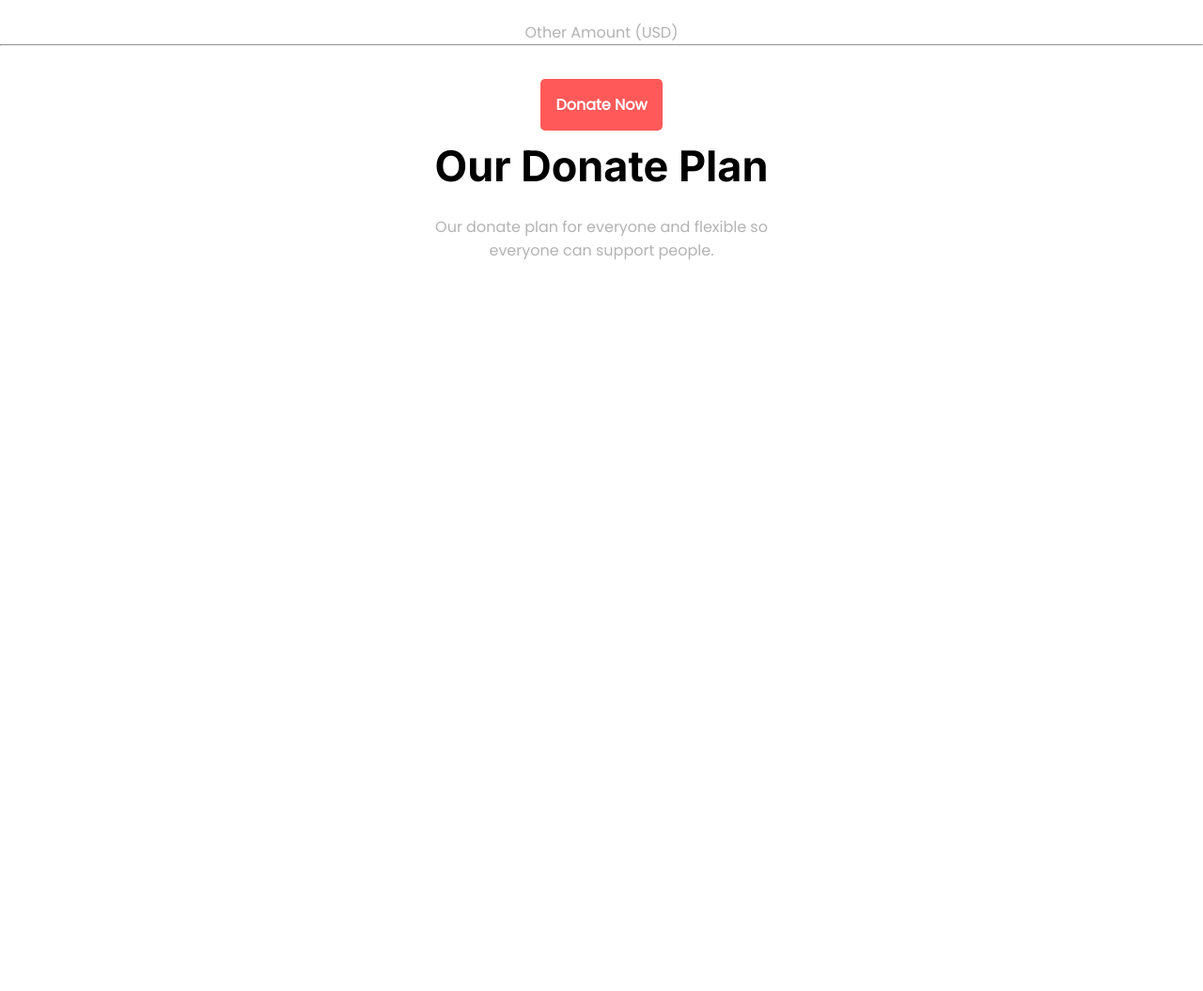
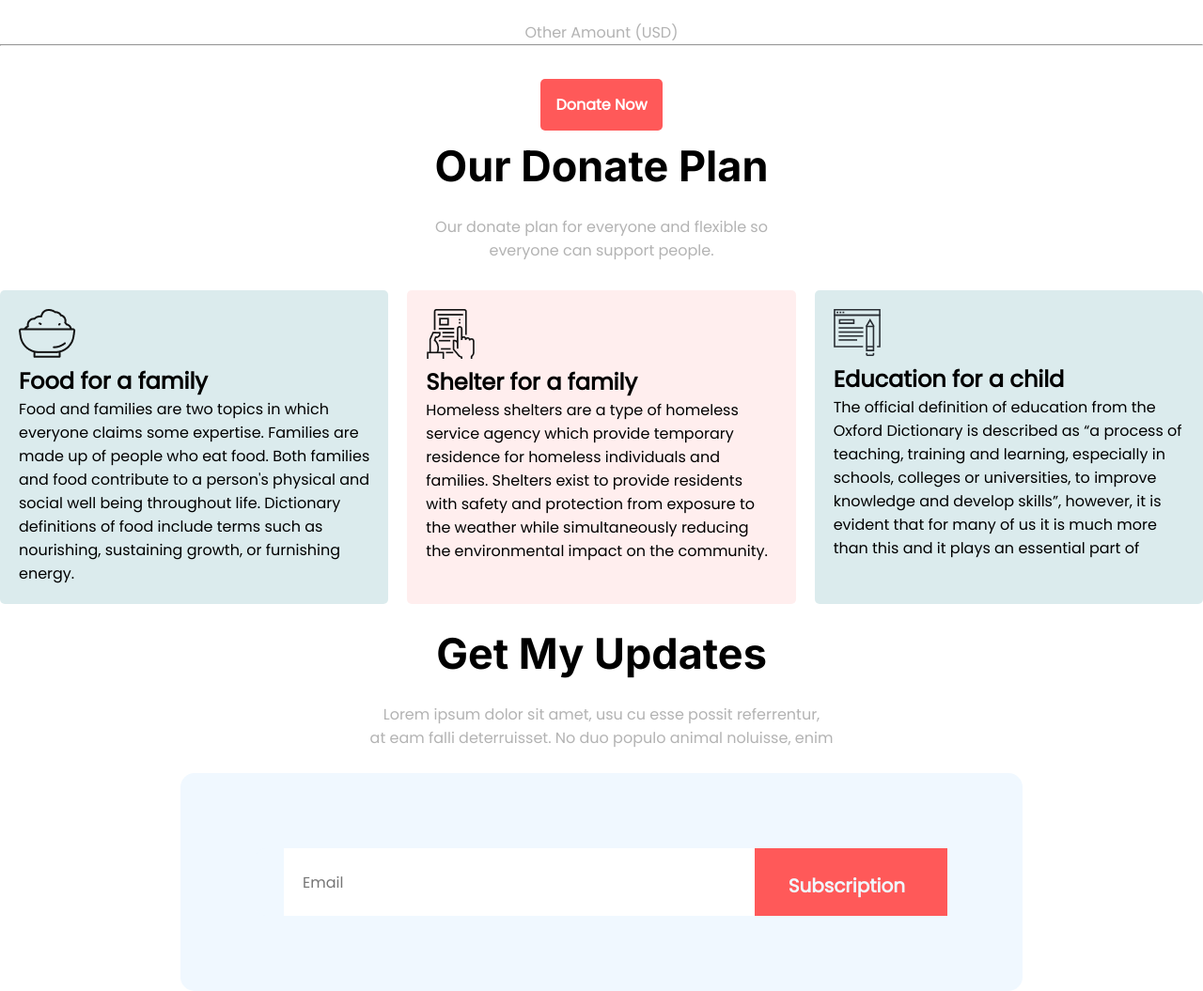
Before and after one commit to SagorMainul/donate-nowdays, a plain HTML site: page index.html in a window 1280 px wide. Shown: the part 906-1961 px from the top of the page at 94% size. Before the commit the page ends 1185 px from the top, so only its background shows below. Drawn offline with Linux system fonts and the light colour scheme.

Commit message:
updatefiles

```diff
--- a/index.html
+++ b/index.html
@@ -53,12 +53,70 @@
          </div>
     </section>
     <br>
-    <section>
-        <div class="balck-tagline">Our Donate Plan</div>
+    <section class="plan-section">
+        <div>
+          <h1 class="balck-tagline">  Our Donate Plan</h1>
+        </div>
         <br>
         <p class="black-titles">Our donate plan for everyone and flexible so <br>
             everyone can support people.</p>
-    </section>
+            <div id="div-icon-boxs">
+                <div class="image-box dvr-right">
+                    <img src="./icons/food.png" alt="">
+                    <h2 >
+                        Food for a family
+                    </h2>
+                    <p>
+                        Food and families are two topics in which everyone claims some expertise. Families are made up of people who eat food. Both families and food contribute to a person's physical and social well being throughout life. Dictionary definitions of food include terms such as nourishing, sustaining growth, or furnishing energy.
+                    </p>
+                </div>
+                <div  id="bg-color1" class="image-box dvr-right">
+                    <img src="./icons/Frame-1.png" alt="">
+                    <h2>
+                        Shelter for a family
+                    </h2>
+                    <p>
+                        Homeless shelters are a type of homeless service agency which provide temporary residence for homeless individuals and families. Shelters exist to provide residents with safety and protection from exposure to the weather while simultaneously reducing the environmental impact on the community.
+                    </p>
+                </div>
+                <div id="bg-color2" class="image-box ">
+                    <img  id="SVG-size" src="./icons/icon4.svg" alt="">
+                    <h2>
+                        Education for a child
+                    </h2>
+                    <p>
+
+The official definition of education from the Oxford Dictionary is described as “a process of teaching, training and learning, especially in schools, colleges or universities, to improve knowledge and develop skills”, however, it is evident that for many of us it is much more than this and it plays an essential part of
+                    </p>
+                </div>
+            </div>
+            </section>
+            <br>
+
+            <section>
+                <section id="Update-section">
+                    <h1 class="balck-tagline">Get My Updates
+                    </h1>
+                    <br>
+                    <p class="black-titles">
+                        Lorem ipsum dolor sit amet, usu cu esse possit referrentur,<br> at eam falli
+                        deterruisset. No duo populo animal noluisse, enim
+                    </p>
+                    <br>
+                    <div class="newsletter">
+                     <div id="form-1">
+                            <div id="email-input">
+                            <input placeholder="Email" type="email" name="" id="form">
+                            </div>
+                            <div id="sub-button">
+                            <input id="done" type="button" value="Subscription">
+                            </div>
+                     </div>
+                    </div>
+            </section>
+
+
+
 </body>
 
 </html>
--- a/style.css
+++ b/style.css
@@ -83,3 +83,80 @@
     border-radius: 5px;
 
 }
+#div-icon-boxs {
+    display: flex;
+    margin-top: 30px;
+}
+
+.dvr-right {
+    margin-right: 20px;
+}
+
+
+
+.image-box {
+    width: 33%;
+    padding: 20px;
+    background-color: #4f9da634;
+    border-radius: 5px;
+    text-align: left;
+}
+#bg-color1{
+    background-color: rgba(256, 89, 89, 10%);
+}
+
+#SVG-size {
+    width: 50px;
+}
+
+.newsletter {
+    background-color: aliceblue;
+    padding: 80px;
+    margin-left: 15%;
+    margin-right: 15%;
+    border-radius: 15px;
+}
+
+#form-1 {
+    display: flex;
+    border-radius: 10px;
+    background-color: aliceblue;
+}
+
+#email-input {
+    color: #aba0a0;
+    padding-left: 30px;
+    width: 75%;
+}
+
+#form {
+    border: none;
+    height: 70px;
+    width: 100%;
+    color: rgba(240, 248, 255, 0.603);
+    font-weight: 600px;
+    font-size: 16px;
+    padding-left: 20px;
+}
+
+#sub-button {
+    padding-left: 30px;
+    padding-right: 30px;
+    width: 20%;
+    border: none;
+    background-color: #ff5959;
+    color: white;
+    text-align: center;
+}
+
+#done {
+    border: none;
+    background-color: rgba(255, 255, 255, 0);
+    text-decoration: none;
+    color: aliceblue;
+    padding-top: 25px;
+    padding-right: 15px;
+    font-weight: 700;
+    font-size: 20px;
+
+}
```
